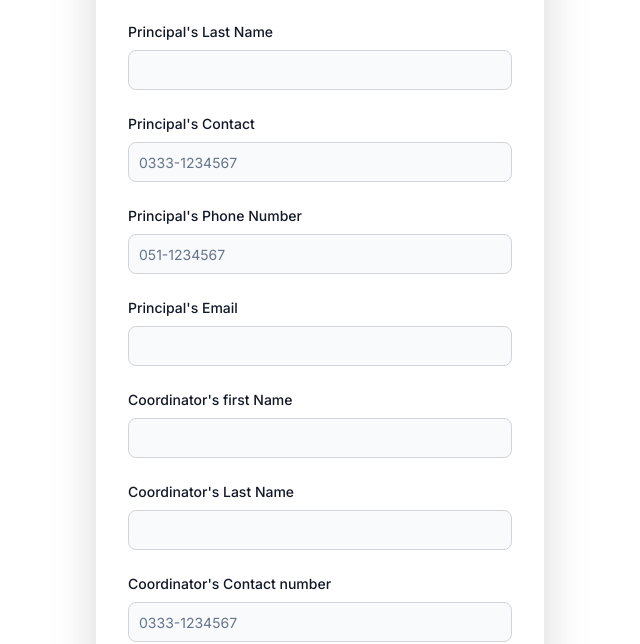
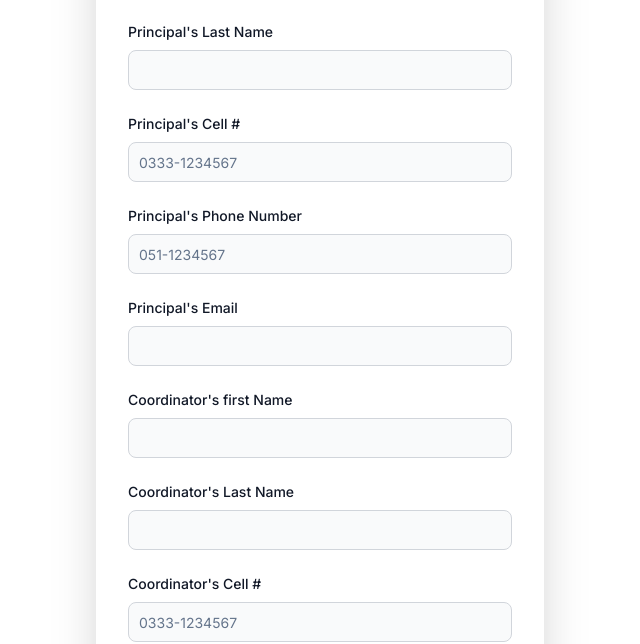
Before and after one commit to KangarooPakistan/kangaroopakistan-web, a Next.js app: page /register in a window 1280 px wide. Shown: the part 1046-1690 px from the top of the page, without its empty margins (0-640 px from the left). Built offline with nearby package versions, Linux system fonts and the light colour scheme; no server answers.

Commit message:
minor change

```diff
--- a/app/(main)/register/page.tsx
+++ b/app/(main)/register/page.tsx
@@ -394,7 +394,7 @@ const UserRegister = () => {
                   render={({ field }) => (
                     <FormItem className="">
                       <FormLabel className="label mt-5">
-                        Principal&apos;s Contact
+                        Principal&apos;s Cell #
                       </FormLabel>
                       <FormControl>
                         <Input
@@ -497,7 +497,7 @@ const UserRegister = () => {
                   render={({ field }) => (
                     <FormItem className="">
                       <FormLabel className="label mt-5">
-                        Coordinator&apos;s Contact number
+                        Coordinator&apos;s Cell #
                       </FormLabel>
                       <FormControl>
                         <Input
```
Also changed, not shown: app/api/users/getschoolbyschoolid/[id]/route.ts (deleted, +0 -21 lines).
